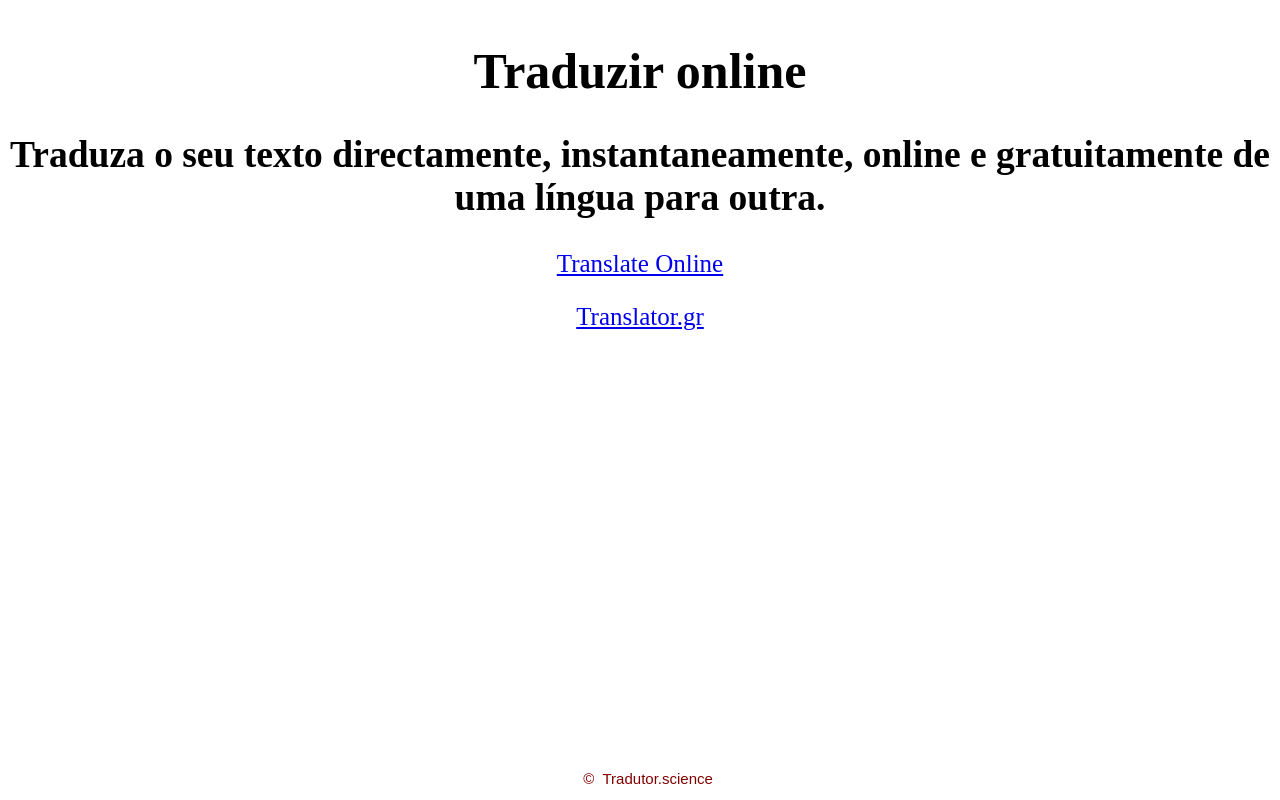
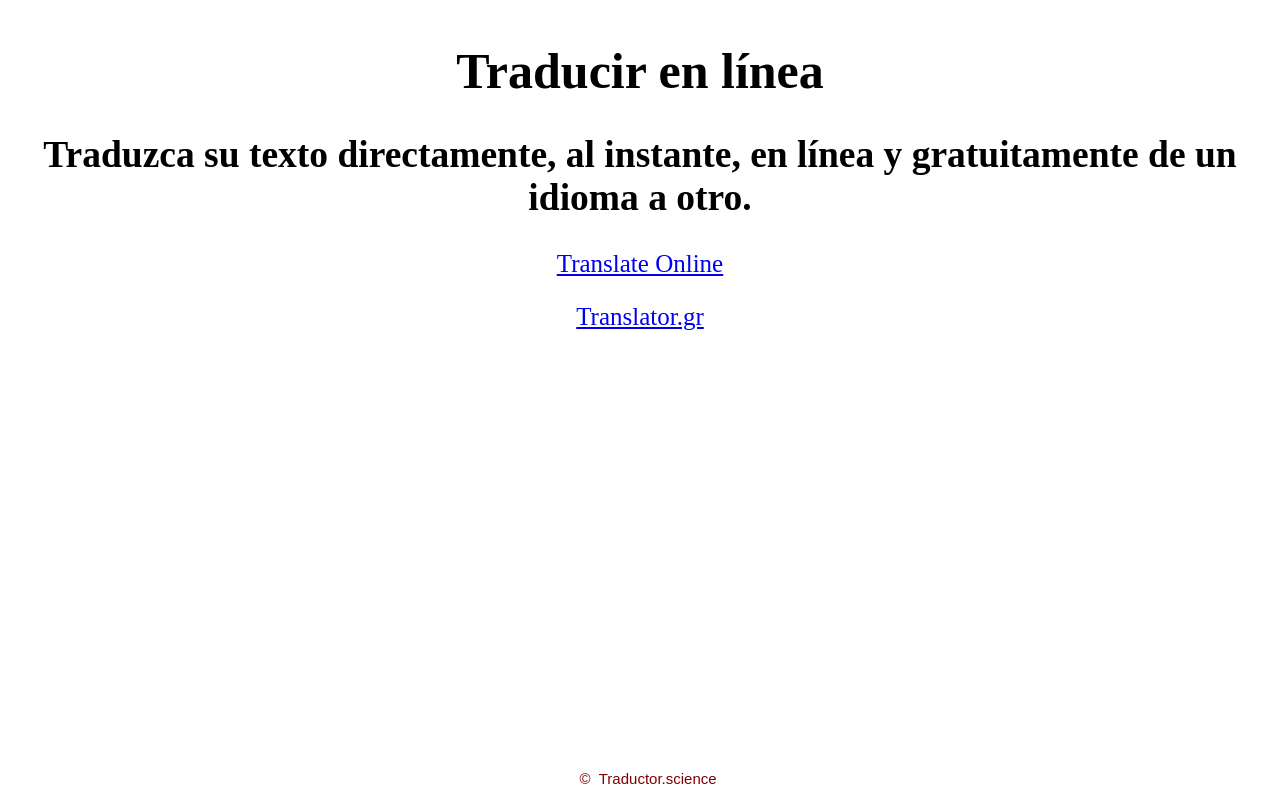
Before and after one commit to nikolaoskaragiannis/translation, a plain HTML site: page index.html in a window 1280 px wide. Drawn offline with Linux system fonts and the light colour scheme.

Commit message:
Add files via upload

```diff
--- a/index.html
+++ b/index.html
@@ -1,7 +1,7 @@
 <!DOCTYPE html>
 <html>
 <head>
-<title>Traduzir online</title>
+<title>Traducir en línea</title>
 <meta charset="utf-8">
 <meta name="robots" content="index, follow">
 <meta name="keywords" content="" />
@@ -46,15 +46,15 @@
 
 <div class="center">
   <div class="container">
-    <h1>Traduzir online</h1>
-        <h2>Traduza o seu texto directamente, instantaneamente, online e gratuitamente de uma língua para outra.</h2>
-        <p><a href="https://www.translate.gr">Translate Online</a></p>
-        <p><a href="https://www.translator.gr">Translator.gr</a></p>
+    <h1>Traducir en línea</h1>
+    <h2>Traduzca su texto directamente, al instante, en línea y gratuitamente de un idioma a otro.</h2>
+    <p><a href="https://www.translate.gr">Translate Online</a></p>
+    <p><a href="https://www.translator.gr">Translator.gr</a></p>
   </div>
 </div>
 
 <div id="footer">
-    <div class="copyright"><a href="https://www.tradutor.science/">&copy;&nbsp;&nbsp;Tradutor.science</a></div>
+    <div class="copyright"><a href="https://www.traductor.science/">&copy;&nbsp;&nbsp;Traductor.science</a></div>
 </div>
 
 </html>
```
